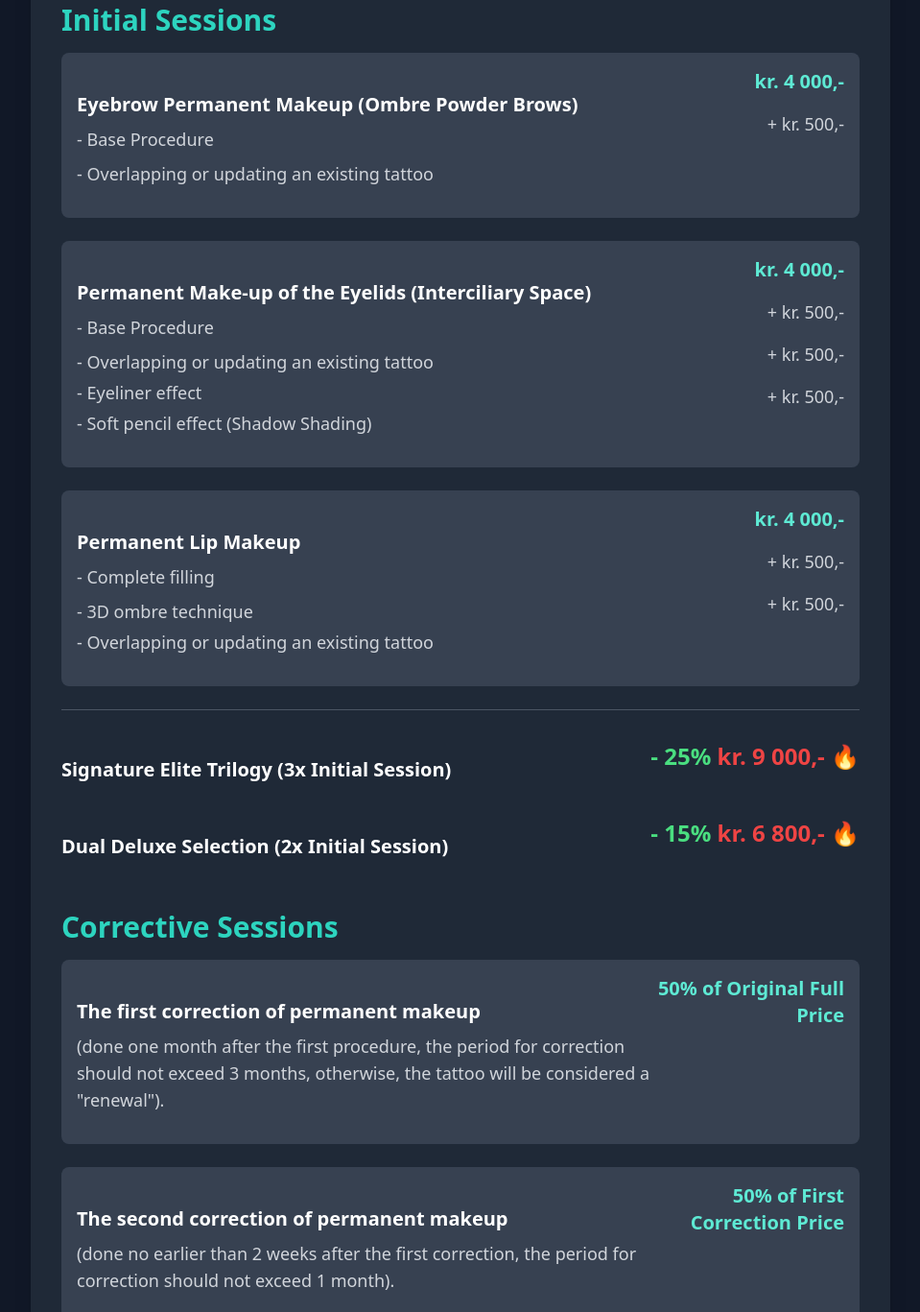
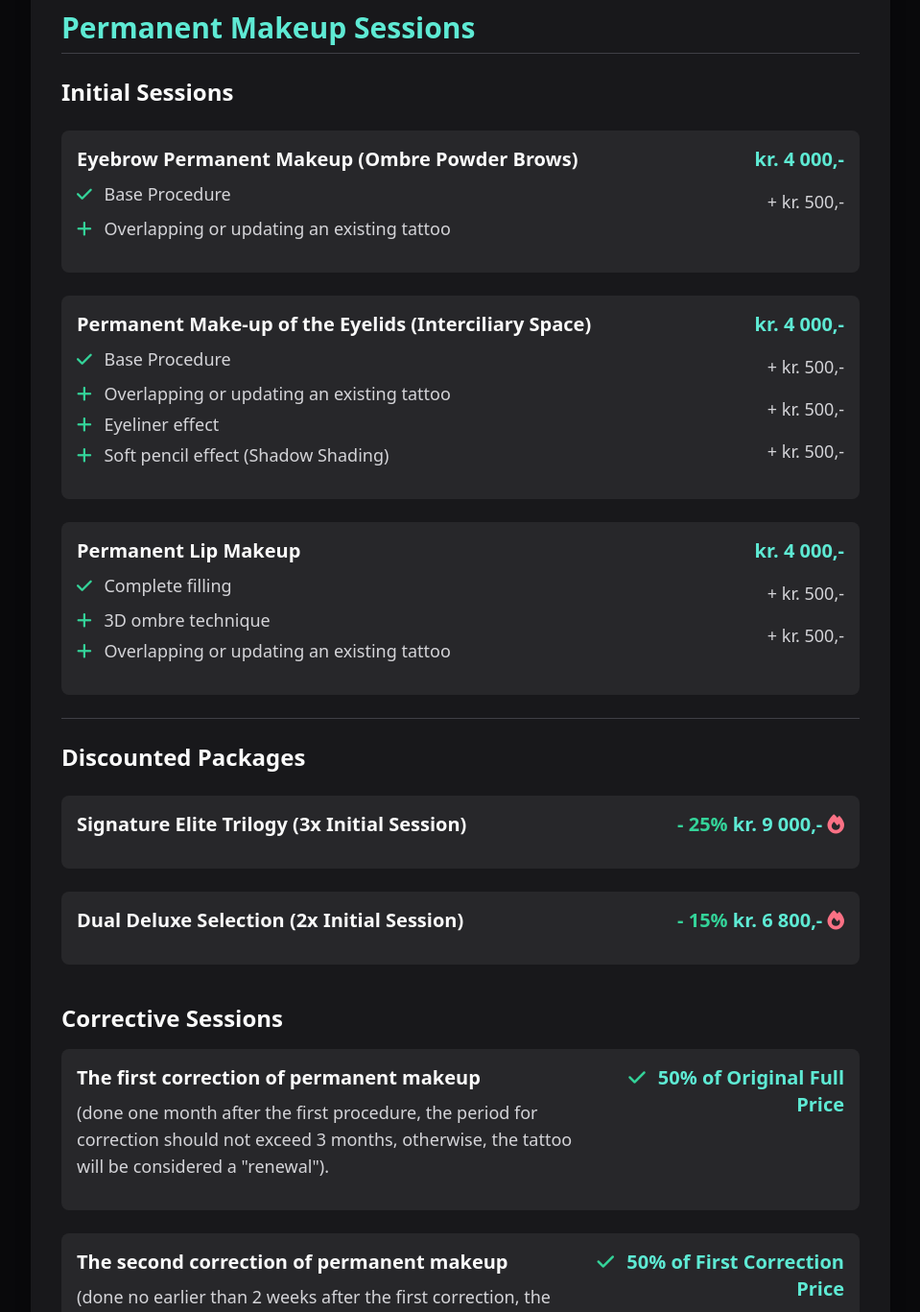
Before and after one commit to alcxyz/annaetattoo.github.io, a plain HTML site: page price/index.html in a window 1280 px wide. Shown: the part 303-1670 px from the top of the page at 96% size, without its empty margins (160-1119 px from the left). Drawn offline with nearby package versions, Linux system fonts and the light colour scheme.

Commit message:
edit pricelist

```diff
--- a/price/index.html
+++ b/price/index.html
@@ -3,173 +3,218 @@
 <head>
     <meta charset="UTF-8">
     <meta name="viewport" content="width=device-width, initial-scale=1.0">
-    <title>annae.tattoo - Price List</title>
+    <title>Annae Tattoo - Price List</title>
     <!-- Tailwind CSS CDN -->
     <script src="https://cdn.tailwindcss.com"></script>
+    <!-- Font Awesome CDN for Icons -->
+    <link rel="stylesheet" href="https://cdnjs.cloudflare.com/ajax/libs/font-awesome/6.5.1/css/all.min.css" integrity="sha512-DTOQO9RWCH3ppGqcWaEA1BIZOC6xxalwEsw9c2QQeAIftl+Vegovlnee1c9QX4TctnWMn13TZye+giMm8e2LwA==" crossorigin="anonymous" referrerpolicy="no-referrer" />
+
     <style type="text/tailwindcss">
-        /* Applying some base styles to elements for consistency */
+        /* Applying base global styles using @layer base */
         @layer base {
-          h1 { @apply text-4xl font-bold text-white mb-6 border-b-2 border-teal-500 pb-4; }
-          h2 { @apply text-3xl font-semibold text-teal-400 mb-4 mt-8; }
-          h3 { @apply text-2xl font-semibold text-teal-400 mb-3 mt-6; }
-          p { @apply mb-4 text-gray-300 leading-relaxed; }
-          ul { @apply list-disc list-inside mb-4 pl-4; }
-          li { @apply text-gray-300 mb-2; }
-          a { @apply text-teal-400 hover:text-teal-300 underline; }
+          body {
+            @apply font-sans;
+          }
+          /* Ensure smooth scrolling for anchor links */
+          html {
+            scroll-behavior: smooth;
+          }
+          h1 { @apply text-4xl font-bold text-zinc-50 mb-6 border-b-2 border-teal-500 pb-4; }
+          h2 { @apply text-3xl font-semibold text-teal-300 mb-4 mt-8; }
+          h3 { @apply text-2xl font-semibold text-zinc-50 mb-3 mt-6; }
+          p { @apply mb-4 text-zinc-300 leading-relaxed; }
+          ul { @apply list-none mb-4 pl-0; } /* Use list-none for custom bulleting or plain lists */
+          li { @apply text-zinc-300 mb-2; }
+          a { @apply text-teal-300 hover:text-teal-400 underline; }
           strong { @apply text-teal-300; } /* Highlight strong text */
+
+          /* Custom styling for price list items - uses direct hex colors to avoid CDN @apply issues */
+          .price-item-container {
+            @apply flex flex-col md:flex-row md:justify-between md:items-start p-4 bg-zinc-800 rounded-lg;
+          }
+          .price-item-title {
+            @apply text-xl font-semibold text-zinc-50 mb-2;
+          }
+          .price-item-description {
+            @apply text-zinc-300 text-lg space-y-1; /* use space-y for list item spacing */
+          }
+          .price-value-container {
+            @apply md:text-right mt-4 md:mt-0;
+          }
+          .price-value {
+            @apply text-xl font-bold text-teal-300;
+          }
+          .price-extra {
+            @apply text-lg text-zinc-300;
+          }
+          .discount-value {
+            @apply text-emerald-400; /* Use emerald for discounts */
+          }
+          .fire-icon {
+            @apply text-rose-400; /* Use rose for fire emojis */
+          }
+          .checkmark-icon {
+            @apply text-emerald-400 mr-2; /* Checkmark icon color */
+          }
         }
     </style>
 </head>
-<body class="bg-gray-900 text-gray-100 font-sans p-6 md:p-10 lg:p-16">
-    <div class="max-w-4xl mx-auto bg-gray-800 p-8 rounded-lg shadow-xl">
+<body class="bg-zinc-950 text-zinc-50 font-sans p-6 md:p-10 lg:p-16">
+    <div class="max-w-4xl mx-auto bg-zinc-900 p-8 rounded-lg shadow-xl">
         <h1 class="text-center">Price List</h1>
-        <!-- NEW: Price List Period -->
-        <p class="text-center text-xl text-gray-400 mb-4">Effective: From August 2025</p>
-        <h2 class="text-center">Permanent Makeup</h2>
+        <p class="text-center text-xl text-zinc-400 mb-4">Effective: January - March 2024</p>
 
-        <!-- Initial Sessions -->
-        <h2 class="text-teal-400">Initial Sessions</h2>
+        <h2 class="text-center text-teal-300 mb-10">Permanent Makeup & Tattoo Removal</h2>
+
+        <!-- === PERMANENT MAKEUP CATEGORY === -->
+        <h2 class="border-b border-zinc-700 pb-2 mb-6">Permanent Makeup Sessions</h2>
         <div class="space-y-6 mb-10">
+            <!-- Initial Sessions Subcategory -->
+            <h3 class="mb-4">Initial Sessions</h3>
+
             <!-- Eyebrow Permanent Makeup -->
-            <div class="flex flex-col md:flex-row md:justify-between md:items-start p-4 bg-gray-700 rounded-lg">
+            <div class="price-item-container">
                 <div class="md:w-3/4">
-                    <h3 class="text-xl font-semibold text-white mb-2">Eyebrow Permanent Makeup (Ombre Powder Brows)</h3>
-                    <ul class="list-none pl-0 text-gray-300 text-lg space-y-1">
-                        <li>- Base Procedure</li>
-                        <li>- Overlapping or updating an existing tattoo</li>
+                    <h4 class="price-item-title">Eyebrow Permanent Makeup (Ombre Powder Brows)</h4>
+                    <ul class="price-item-description">
+                        <li><i class="fas fa-check checkmark-icon"></i> Base Procedure</li>
+                        <li><i class="fas fa-plus checkmark-icon"></i> Overlapping or updating an existing tattoo</li>
                     </ul>
                 </div>
-                <div class="md:w-1/4 md:text-right mt-4 md:mt-0">
-                    <p class="text-xl font-bold text-teal-300">kr. 4 000,-</p>
-                    <p class="text-lg text-gray-300">+ kr. 500,-</p>
+                <div class="price-value-container">
+                    <p class="price-value">kr. 4 000,-</p>
+                    <p class="price-extra">+ kr. 500,-</p>
                 </div>
             </div>
 
             <!-- Permanent Make-up of the Eyelids -->
-            <div class="flex flex-col md:flex-row md:justify-between md:items-start p-4 bg-gray-700 rounded-lg">
+            <div class="price-item-container">
                 <div class="md:w-3/4">
-                    <h3 class="text-xl font-semibold text-white mb-2">Permanent Make-up of the Eyelids (Interciliary Space)</h3>
-                    <ul class="list-none pl-0 text-gray-300 text-lg space-y-1">
-                        <li>- Base Procedure</li>
-                        <li>- Overlapping or updating an existing tattoo</li>
-                        <li>- Eyeliner effect</li>
-                        <li>- Soft pencil effect (Shadow Shading)</li>
+                    <h4 class="price-item-title">Permanent Make-up of the Eyelids (Interciliary Space)</h4>
+                    <ul class="price-item-description">
+                        <li><i class="fas fa-check checkmark-icon"></i> Base Procedure</li>
+                        <li><i class="fas fa-plus checkmark-icon"></i> Overlapping or updating an existing tattoo</li>
+                        <li><i class="fas fa-plus checkmark-icon"></i> Eyeliner effect</li>
+                        <li><i class="fas fa-plus checkmark-icon"></i> Soft pencil effect (Shadow Shading)</li>
                     </ul>
                 </div>
-                <div class="md:w-1/4 md:text-right mt-4 md:mt-0">
-                    <p class="text-xl font-bold text-teal-300">kr. 4 000,-</p>
-                    <p class="text-lg text-gray-300">+ kr. 500,-</p>
-                    <p class="text-lg text-gray-300">+ kr. 500,-</p>
-                    <p class="text-lg text-gray-300">+ kr. 500,-</p>
+                <div class="price-value-container">
+                    <p class="price-value">kr. 4 000,-</p>
+                    <p class="price-extra">+ kr. 500,-</p>
+                    <p class="price-extra">+ kr. 500,-</p>
+                    <p class="price-extra">+ kr. 500,-</p>
                 </div>
             </div>
 
             <!-- Permanent Lip Makeup -->
-            <div class="flex flex-col md:flex-row md:justify-between md:items-start p-4 bg-gray-700 rounded-lg">
+            <div class="price-item-container">
                 <div class="md:w-3/4">
-                    <h3 class="text-xl font-semibold text-white mb-2">Permanent Lip Makeup</h3>
-                    <ul class="list-none pl-0 text-gray-300 text-lg space-y-1">
-                        <li>- Complete filling</li>
-                        <li>- 3D ombre technique</li>
-                        <li>- Overlapping or updating an existing tattoo</li>
+                    <h4 class="price-item-title">Permanent Lip Makeup</h4>
+                    <ul class="price-item-description">
+                        <li><i class="fas fa-check checkmark-icon"></i> Complete filling</li>
+                        <li><i class="fas fa-plus checkmark-icon"></i> 3D ombre technique</li>
+                        <li><i class="fas fa-plus checkmark-icon"></i> Overlapping or updating an existing tattoo</li>
                     </ul>
                 </div>
-                <div class="md:w-1/4 md:text-right mt-4 md:mt-0">
-                    <p class="text-xl font-bold text-teal-300">kr. 4 000,-</p>
-                    <p class="text-lg text-gray-300">+ kr. 500,-</p>
-                    <p class="text-lg text-gray-300">+ kr. 500,-</p>
+                <div class="price-value-container">
+                    <p class="price-value">kr. 4 000,-</p>
+                    <p class="price-extra">+ kr. 500,-</p>
+                    <p class="price-extra">+ kr. 500,-</p>
                 </div>
             </div>
 
-            <!-- Signature & Dual Selection -->
-            <div class="space-y-4 pt-6 border-t border-gray-600">
-                <div class="flex flex-col md:flex-row md:justify-between md:items-center">
-                    <h3 class="text-xl font-semibold text-white">Signature Elite Trilogy (3x Initial Session)</h3>
-                    <p class="text-2xl font-bold text-red-500 mt-2 md:mt-0">
-                        <span class="text-green-400">- 25%</span> kr. 9 000,- 🔥
-                    </p>
+            <!-- Discounted Packages -->
+            <h3 class="mb-4 pt-6 border-t border-zinc-700">Discounted Packages</h3>
+            <div class="price-item-container">
+                <div class="md:w-3/4">
+                    <h4 class="price-item-title">Signature Elite Trilogy (3x Initial Session)</h4>
                 </div>
-                <div class="flex flex-col md:flex-row md:justify-between md:items-center">
-                    <h3 class="text-xl font-semibold text-white">Dual Deluxe Selection (2x Initial Session)</h3>
-                    <p class="text-2xl font-bold text-red-500 mt-2 md:mt-0">
-                        <span class="text-green-400">- 15%</span> kr. 6 800,- 🔥
-                    </p>
+                <div class="price-value-container">
+                    <p class="price-value"><span class="discount-value">- 25%</span> kr. 9 000,- <i class="fire-icon fas fa-fire"></i></p>
+                </div>
+            </div>
+            <div class="price-item-container">
+                <div class="md:w-3/4">
+                    <h4 class="price-item-title">Dual Deluxe Selection (2x Initial Session)</h4>
+                </div>
+                <div class="price-value-container">
+                    <p class="price-value"><span class="discount-value">- 15%</span> kr. 6 800,- <i class="fire-icon fas fa-fire"></i></p>
                 </div>
             </div>
         </div>
 
-        <!-- Corrective Sessions -->
-        <h2 class="text-teal-400">Corrective Sessions</h2>
+        <!-- Corrective Sessions Subcategory -->
+        <h3 class="mb-4">Corrective Sessions</h3>
         <div class="space-y-6 mb-10">
             <!-- First Correction -->
-            <div class="flex flex-col md:flex-row md:justify-between md:items-start p-4 bg-gray-700 rounded-lg">
+            <div class="price-item-container">
                 <div class="md:w-3/4">
-                    <h3 class="text-xl font-semibold text-white mb-2">The first correction of permanent makeup</h3>
-                    <p class="text-gray-300 text-lg">
+                    <h4 class="price-item-title">The first correction of permanent makeup</h4>
+                    <p class="price-item-description">
                         (done one month after the first procedure, the period for correction should not exceed 3 months,
                         otherwise, the tattoo will be considered a "renewal").
                     </p>
                 </div>
-                <div class="md:w-1/4 md:text-right mt-4 md:mt-0">
-                    <p class="text-xl font-bold text-teal-300">50% of Original Full Price</p>
+                <div class="price-value-container">
+                    <p class="price-value"><i class="fas fa-check checkmark-icon"></i> 50% of Original Full Price</p>
                 </div>
             </div>
 
             <!-- Second Correction -->
-            <div class="flex flex-col md:flex-row md:justify-between md:items-start p-4 bg-gray-700 rounded-lg">
+            <div class="price-item-container">
                 <div class="md:w-3/4">
-                    <h3 class="text-xl font-semibold text-white mb-2">The second correction of permanent makeup</h3>
-                    <p class="text-gray-300 text-lg">
+                    <h4 class="price-item-title">The second correction of permanent makeup</h4>
+                    <p class="price-item-description">
                         (done no earlier than 2 weeks after the first correction, the period for correction should not exceed 1 month).
                     </p>
                 </div>
-                <div class="md:w-1/4 md:text-right mt-4 md:mt-0">
-                    <p class="text-xl font-bold text-teal-300">50% of First Correction Price</p>
+                <div class="price-value-container">
+                    <p class="price-value"><i class="fas fa-check checkmark-icon"></i> 50% of First Correction Price</p>
                 </div>
             </div>
 
             <!-- Tattoo Renewal -->
-            <div class="flex flex-col md:flex-row md:justify-between md:items-start p-4 bg-gray-700 rounded-lg">
+            <div class="price-item-container">
                 <div class="md:w-3/4">
-                    <h3 class="text-xl font-semibold text-white mb-2">Tattoo renewal</h3>
-                    <p class="text-gray-300 text-lg">
+                    <h4 class="price-item-title">Tattoo renewal</h4>
+                    <p class="price-item-description">
                         (applied from after 3 months since the last procedure).
                     </p>
                 </div>
-                <div class="md:w-1/4 md:text-right mt-4 md:mt-0">
-                    <p class="text-xl font-bold text-teal-300">kr. 500,- Discount</p>
-                </p>
+                <div class="price-value-container">
+                    <p class="price-value"><i class="fas fa-check checkmark-icon"></i> kr. 500,- Discount</p>
+                </div>
             </div>
         </div>
 
-        <!-- Tattoo Removal (CRC) -->
-        <h2 class="text-teal-400">Tattoo Removal (CRC)</h2>
-        <div class="flex flex-col md:flex-row md:justify-between md:items-start p-4 bg-gray-700 rounded-lg mb-10">
+        <!-- === TATTOO REMOVAL CATEGORY === -->
+        <h2 class="border-b border-zinc-700 pb-2 mb-6">Tattoo Removal (CRC)</h2>
+        <div class="price-item-container mb-10">
             <div class="md:w-3/4">
-                <h3 class="text-xl font-semibold text-white mb-2">Removal of existing tattoo and PMU.</h3>
-                <p class="text-gray-300 text-lg">
+                <h4 class="price-item-title">Removal of existing tattoo and PMU.</h4>
+                <p class="price-item-description">
                     Multiple sessions, depending on the condition.<br>
                     Price may vary depending on the size of the area.
                 </p>
             </div>
-            <div class="md:w-1/4 md:text-right mt-4 md:mt-0">
-                <p class="text-xl font-bold text-teal-300">kr. 1 500,-</p>
+            <div class="price-value-container">
+                <p class="price-value"><i class="fas fa-check checkmark-icon"></i> kr. 1 500,-</p>
             </div>
         </div>
 
+        <!-- Call to Action & Navigation -->
         <p class="text-center mt-8">
-            <a href="/booking" class="inline-block px-8 py-4 bg-teal-500 text-gray-900 font-bold rounded-lg shadow-xl hover:bg-teal-600 transition duration-300 text-xl">
+            <a href="/booking" class="inline-block px-8 py-4 bg-teal-300 text-zinc-950 font-bold rounded-lg shadow-xl hover:bg-teal-400 transition duration-300 text-xl">
                 Book Your Appointment
             </a>
         </p>
         <p class="text-center mt-4">
-            <a href="/" class="text-teal-400 hover:underline">Back to Home</a>
+            <a href="/" class="text-teal-300 hover:underline">Back to Home</a>
         </p>
 
-        <!-- Footer Contact Info - Replicated from image -->
-        <div class="mt-12 pt-6 border-t border-gray-700 text-center">
-            <p class="text-lg text-gray-300">annae.tattoo - (+47) 466 77 142</p>
-            <!-- QR code and social icons could be added here if desired -->
+        <!-- Footer Contact Info -->
+        <div class="mt-12 pt-6 border-t border-zinc-800 text-center">
+            <p class="text-lg text-zinc-300">annae.tattoo - (+47) 466 77 142</p>
         </div>
     </div>
 </body>
```
